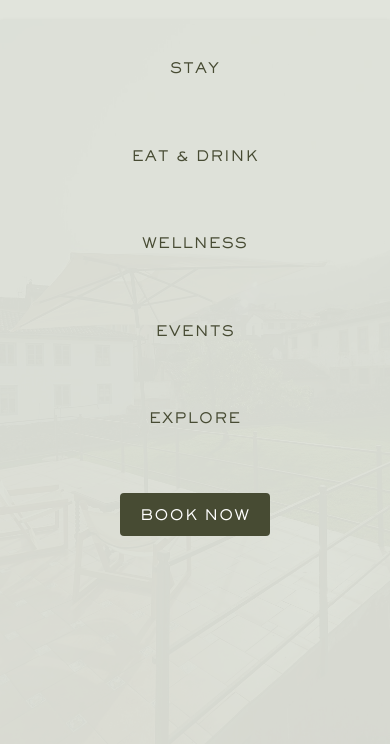
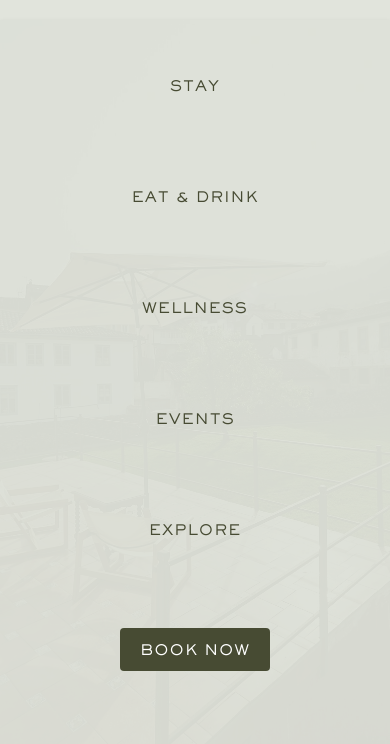
Before and after one commit to skinnynoizze/salas, an Eleventy site: page src/index.html in a window 390 px wide. Both pictures are taken after a click on the button "Toggle menu". Shown: the part 100-844 px from the top of the page. Built offline with nearby package versions, Linux system fonts and the light colour scheme; Eleventy itself is replaced by a stand-in of ours; files that its build step writes are made by us from their sources.

Commit message:
fixed more menu on mobile

```diff
--- a/src/css/styles.css
+++ b/src/css/styles.css
@@ -984,12 +984,13 @@ section {
         width: 100%;
         height: 100%;
         display: flex;
-        justify-content: flex-start;
+        justify-content: space-evenly;
     }
     .main-nav li, .main-nav.active li {
-        margin: 15px 0;
+
         width: 100%;
         text-align: center;
+        padding-bottom: 20px;
     }
     .dropdown-content {
         position: static;
```
